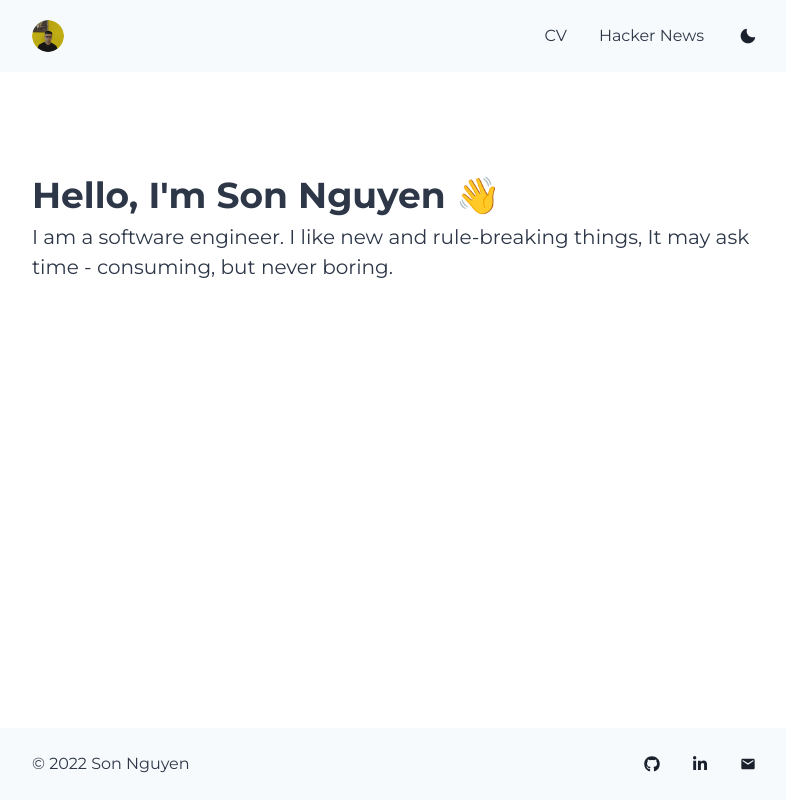
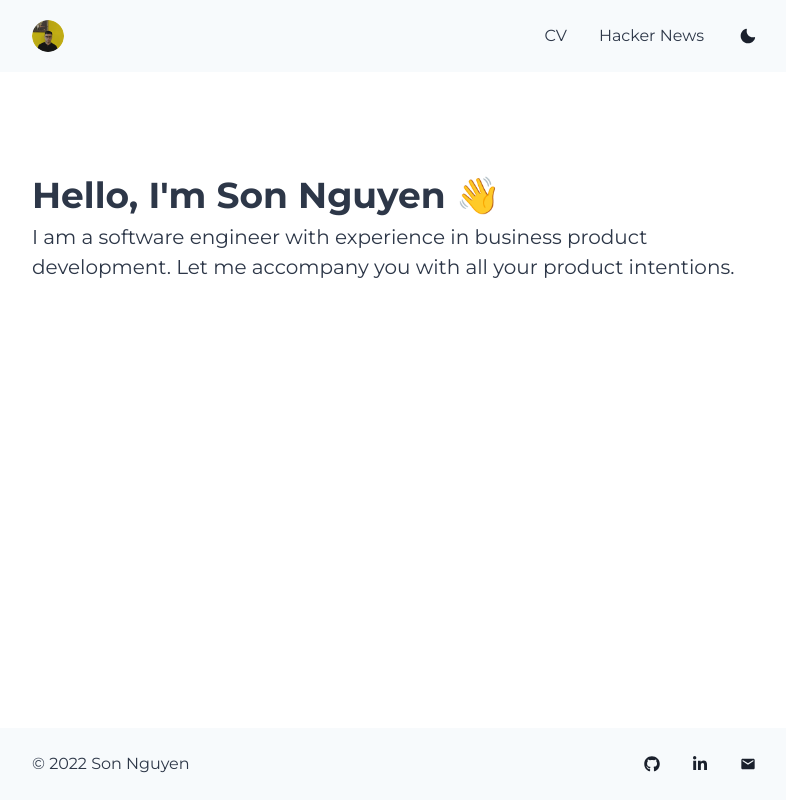
Before and after one commit to KuaqSon/nqson.com, a Next.js app: page / in a window 1280 px wide. Shown: the whole page, without its empty margins (240-1026 px from the left). Built offline with nearby package versions, Linux system fonts and the light colour scheme.

Commit message:
Greeting

```diff
--- a/src/components/Greeting.tsx
+++ b/src/components/Greeting.tsx
@@ -11,8 +11,8 @@ export default function Greeting() {
         Hello, I'm Son Nguyen 👋
       </Text>
       <Text fontSize="xl" color={useColorModeValue('gray.700', 'gray.200')}>
-        I am a software engineer. I like new and rule-breaking things, It may
-        ask time - consuming, but never boring.
+        I am a software engineer with experience in business product
+        development. Let me accompany you with all your product intentions.
       </Text>
     </Box>
   );
```
